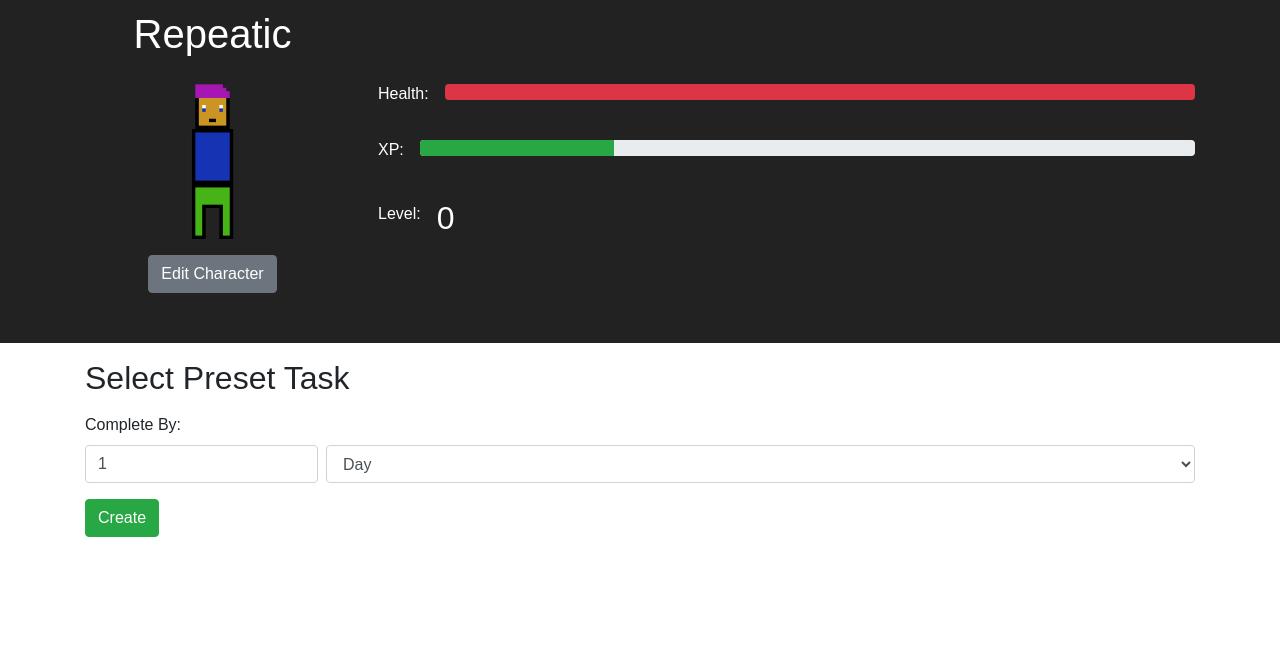
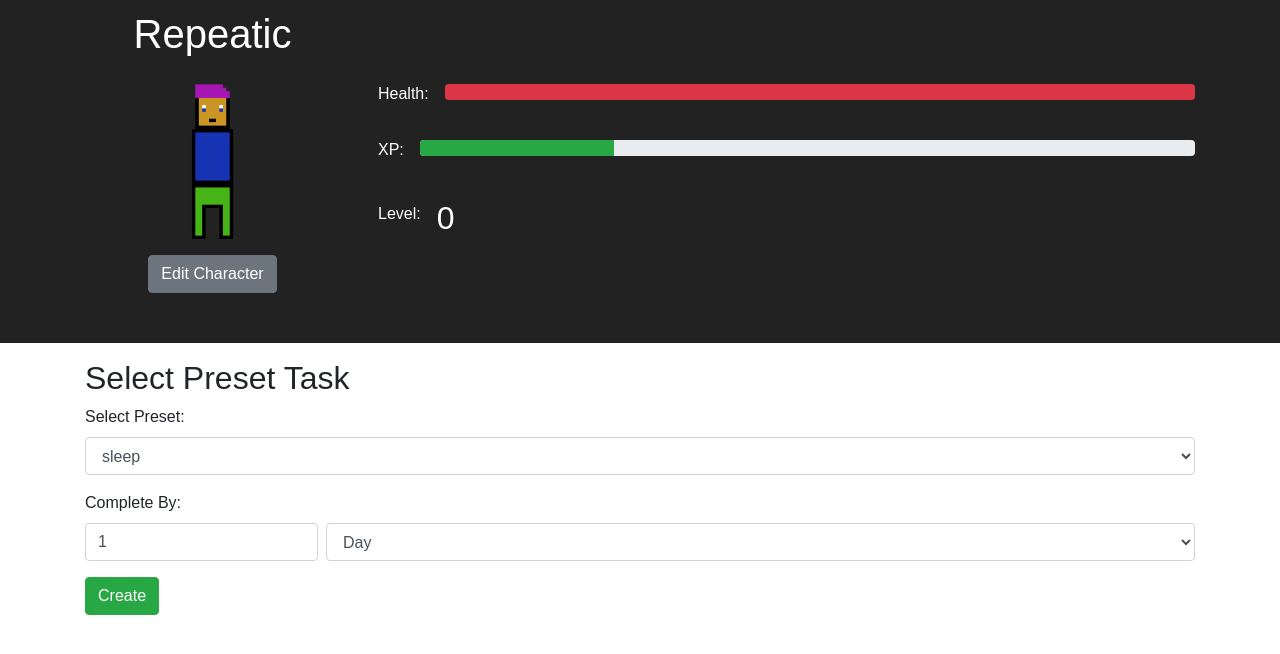
Before and after one commit to Mechasparrow/repeatic, a React (Create React App) app: page /add-preset-task in a window 1280 px wide. Shown: the top 654 px of the page. Built offline with nearby package versions, Linux system fonts and the light colour scheme.

Commit message:
added ability to add preset tasks

```diff
--- a/src/components/AddPresetTask.js
+++ b/src/components/AddPresetTask.js
@@ -24,18 +24,14 @@ class AddPresetTask extends Component {
     this.handleInputChange = this.handleInputChange.bind(this);
     this.createTask = this.createTask.bind(this);
     this.renderDeadlineOptions = this.renderDeadlineOptions.bind(this);
+    this.renderPresetTasks = this.renderPresetTasks.bind(this);
 
     let starting_duration = DURATIONS.DAY;
     let starting_time_length = 1;
 
     this.state = {
       task_created: false,
-      tempTask: new Task(
-        "",
-        this.props.categories[0],
-        0,
-        this.parseDeadline(starting_duration, starting_time_length)
-      ),
+      presetTask: this.props.preset_tasks[0],
       deadline: starting_duration,
       time_length: starting_time_length
     };
@@ -55,41 +51,49 @@ class AddPresetTask extends Component {
   }
 
   handleInputChange(e) {
-    let { name, value } = e.target;
+    let { value, name } = e.target;
 
-    var theTask = this.state.tempTask;
-    var deadline = this.state.deadline;
-    var time_length = this.state.time_length;
+    var { deadline, time_length, presetTask } = this.state;
 
-    if (name === "time_length") {
-      if (value >= 1) {
-        time_length = value;
-      }
-    } else if (name === "deadline") {
-      deadline = value;
-    } else if (name === "xp") {
-      var formatted_xp = parseInt(value, 10);
-      if (formatted_xp >= 0) {
-        theTask[name] = formatted_xp;
-      }
-    } else {
-      theTask[name] = value;
+    switch (name) {
+      case "time_length":
+        if (value >= 1) {
+          time_length = value;
+        }
+        break;
+      case "deadline":
+        deadline = value;
+        break;
+      case "presetTask":
+        presetTask = JSON.parse(value);
+        break;
     }
 
     var deadline_moment = this.parseDeadline(deadline, time_length);
-    console.log(deadline_moment);
-    theTask["completeBy"] = deadline_moment;
 
     this.setState({
       ...this.state,
-      tempTask: theTask,
-      deadline: deadline,
-      time_length: time_length
+      deadline,
+      time_length,
+      presetTask
     });
   }
 
-  // TODO implement me plz
-  renderPresetTasks() {}
+  renderPresetTasks() {
+    var preset_tasks = this.props.preset_tasks;
+
+    var task_options = _.map(preset_tasks, function(task, idx) {
+      var task_name = task["label"];
+
+      return (
+        <option key={idx} value={JSON.stringify(task)}>
+          {task_name}
+        </option>
+      );
+    });
+
+    return task_options;
+  }
 
   renderDeadlineOptions() {
     var deadline_option_values = _.keys(DURATIONS);
@@ -129,7 +133,15 @@ class AddPresetTask extends Component {
   }
 
   createTask() {
-    this.props.createTask(this.state.tempTask);
+    var task_json = {
+      ...this.state.presetTask,
+      completeBy: this.parseDeadline(
+        this.state.deadline,
+        this.state.time_length
+      )
+    };
+
+    this.props.createTask(Task.parse(task_json));
 
     this.setState({
       ...this.state,
@@ -147,7 +159,17 @@ class AddPresetTask extends Component {
         <h2>Select Preset Task</h2>
 
         <div className="preset-task-form">
-          <div className="form-group" />
+          <div className="form-group">
+            <label>Select Preset:</label>
+            <select
+              onChange={this.handleInputChange}
+              name="presetTask"
+              value={JSON.stringify(this.state.presetTask)}
+              className="form-control"
+            >
+              {this.renderPresetTasks()}
+            </select>
+          </div>
 
           <div className="form-group">
             <label>Complete By: </label>
--- a/src/containers/AddPresetTaskContainer.js
+++ b/src/containers/AddPresetTaskContainer.js
@@ -7,7 +7,8 @@ import AddPresetTask from "../components/AddPresetTask";
 import { createTask } from "../actions";
 
 const MapStateToProps = state => ({
-  categories: state.categories
+  categories: state.categories,
+  preset_tasks: state.preset_tasks
 });
 
 const MapDispatchToProps = dispatch => ({
```
